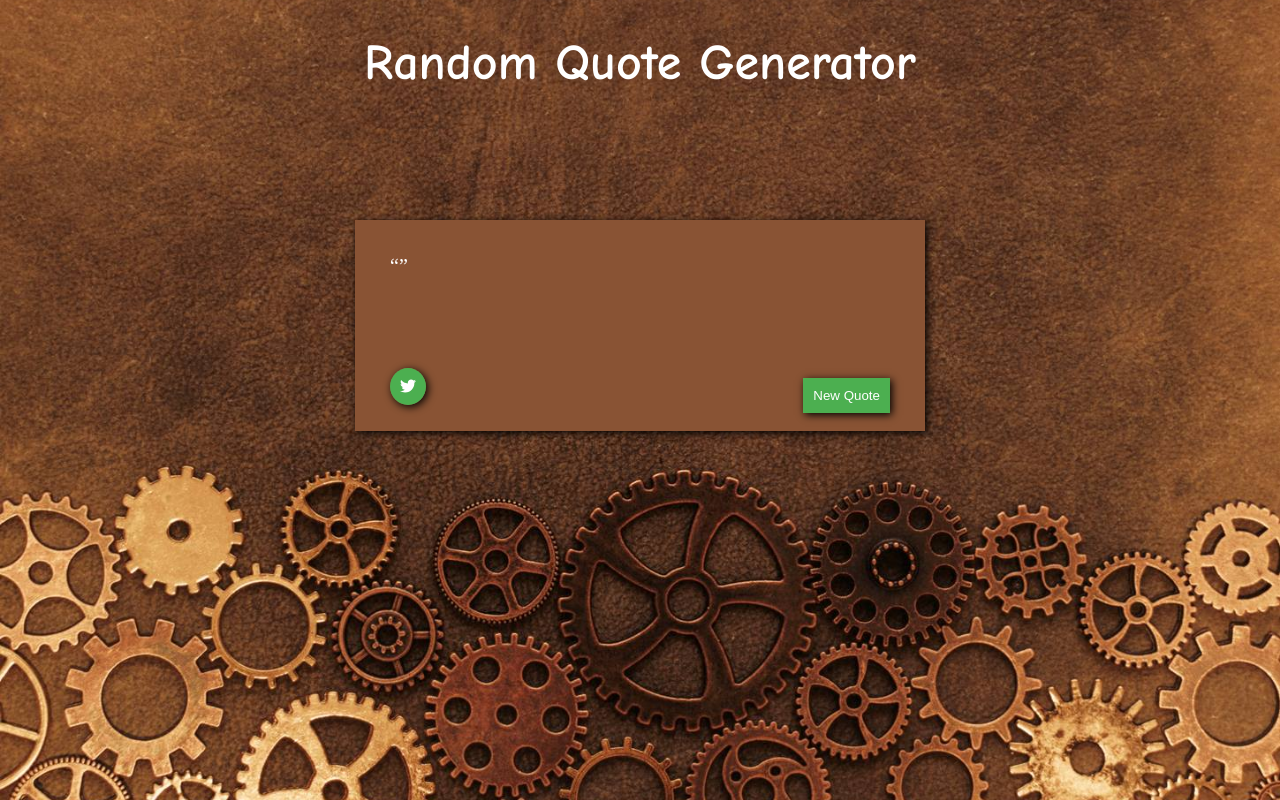
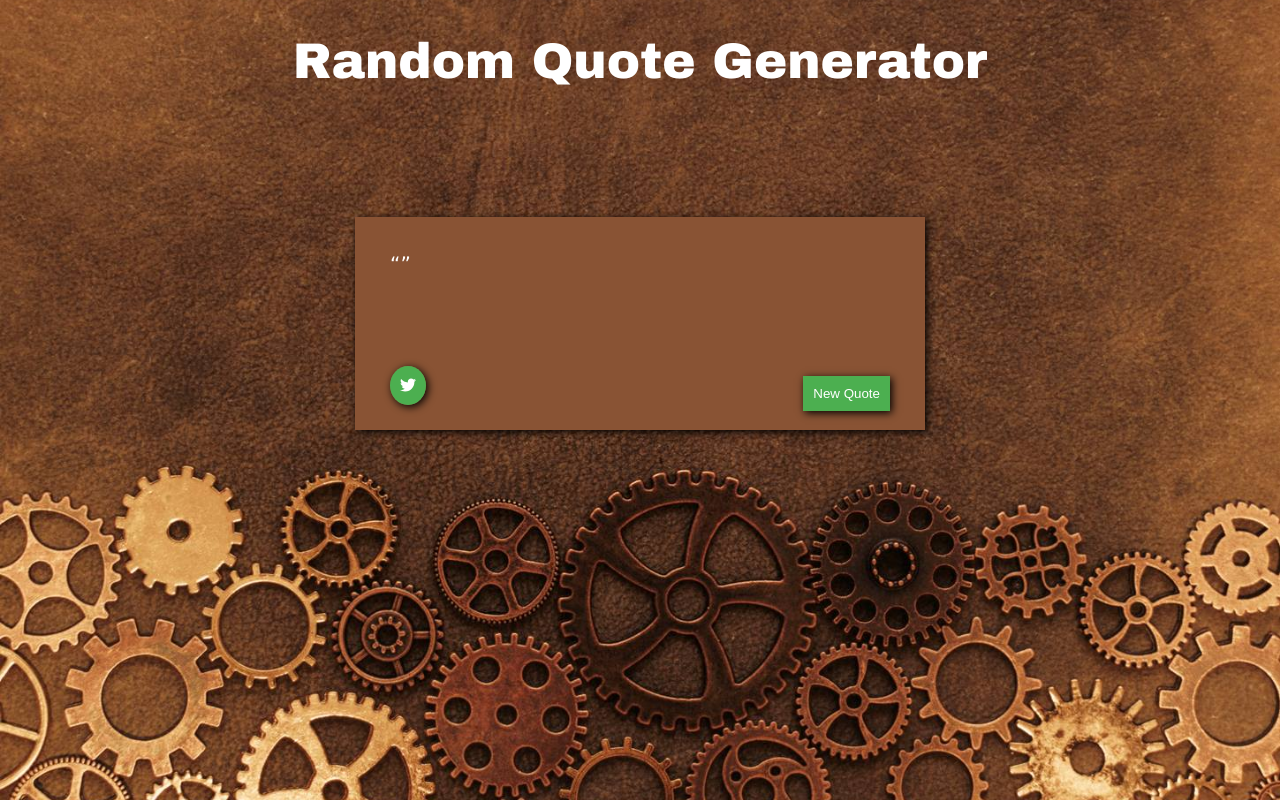
Before and after one commit to karan919/Random-Quote-Generator, a plain HTML site: page index.html in a window 1280 px wide. Drawn offline with nearby package versions, Linux system fonts and the light colour scheme; no server answers.

Commit message:
Font changed

```diff
--- a/CSS.css
+++ b/CSS.css
@@ -7,7 +7,7 @@ h1{
 	text-align:center;
 	color:white;
 	font-size: 50px;
-	font-family: Comic Sans MS;
+	font-family: Arial Black;
 }
 
 #box{
@@ -20,6 +20,7 @@ h1{
 	padding: 35px;
 	color:white;
 	box-shadow: 2px 2px 8px black;
+	font-family: Verdana;
 
 
 }
```
